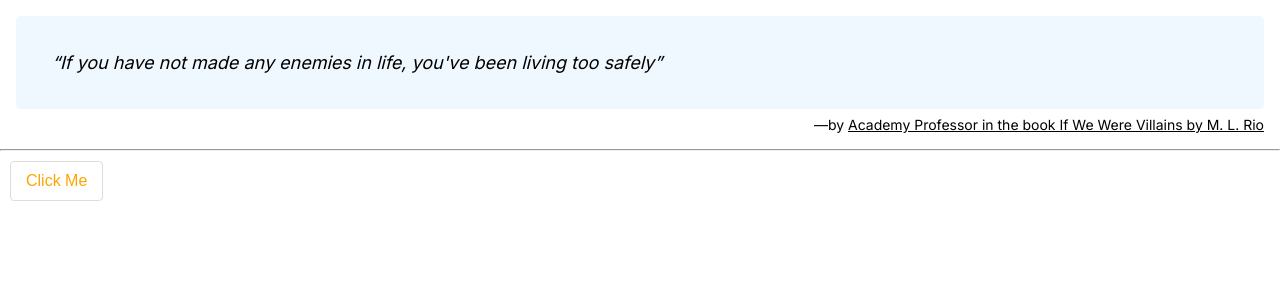
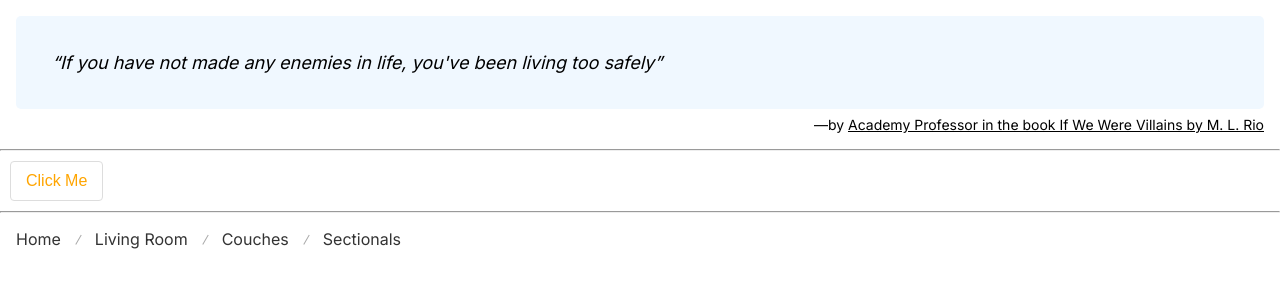
Before and after one commit to johncol/css-for-js-course, a Next.js app: page / in a window 1280 px wide. Shown: the top 300 px of the page. Built offline with nearby package versions, Linux system fonts and the light colour scheme.

Commit message:
Add breadcrumbs component

```diff
--- /dev/null
+++ b/app/components/Breadcrumbs.tsx
@@ -0,0 +1,71 @@
+import styled from "styled-components";
+
+export const BreadcrumbsExample = () => (
+  <Breadcrumbs>
+    <Crumb href="/">Home</Crumb>
+    <Crumb href="/living">Living Room</Crumb>
+    <Crumb href="/living/couch">Couches</Crumb>
+    <Crumb href="/living/couch/sectional" isCurrentPage={true}>
+      Sectionals
+    </Crumb>
+  </Breadcrumbs>
+);
+
+const Breadcrumbs: React.FC<React.PropsWithChildren> = (props) => {
+  return (
+    <nav aria-label="Breadcrumb">
+      <BreadcrumbsList>{props.children}</BreadcrumbsList>
+    </nav>
+  );
+};
+
+type CrumbProps = React.PropsWithChildren<{
+  href: string;
+  isCurrentPage?: boolean;
+}>;
+
+const Crumb: React.FC<CrumbProps> = (props) => {
+  return (
+    <StyledCrumb>
+      <StyledLink
+        href={props.href}
+        aria-current={props.isCurrentPage ? "page" : undefined}
+      >
+        {props.children}
+      </StyledLink>
+    </StyledCrumb>
+  );
+};
+
+const BreadcrumbsList = styled.ol`
+  list-style: none;
+  padding: 0;
+  margin: 1em;
+  display: flex;
+  justify-content: flex-start;
+  color: #333;
+`;
+
+const StyledCrumb = styled.li`
+  margin: 0;
+  padding: 0;
+
+  &:not(:last-of-type)::after {
+    content: "";
+    margin: 0 1em;
+    display: inline-block;
+    width: 1px;
+    height: 0.7em;
+    border-right: 1px solid #aaa;
+    transform: rotate(30deg);
+  }
+`;
+
+const StyledLink = styled.a`
+  text-decoration: none;
+  color: inherit;
+
+  &:hover {
+    text-decoration: revert;
+  }
+`;
--- a/app/page.tsx
+++ b/app/page.tsx
@@ -1,6 +1,7 @@
 "use client";
 
 import { GlobalStyles } from "./GlobalStyles";
+import { BreadcrumbsExample } from "./components/Breadcrumbs";
 import { ButtonExample } from "./components/ButtonExample";
 import { Quote } from "./components/Quote";
 
@@ -15,8 +16,12 @@ const App = () => {
           If you have not made any enemies in life, you&apos;ve been living too
           safely
         </Quote>
+
         <hr />
         <ButtonExample color="orange" />
+
+        <hr />
+        <BreadcrumbsExample />
       </main>
 
       <GlobalStyles />
```
